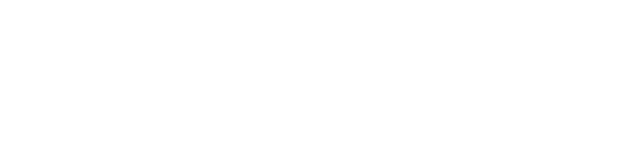
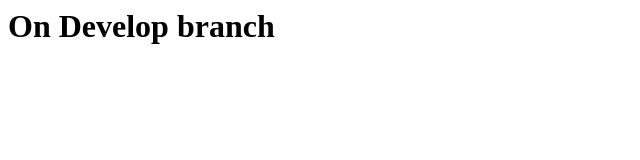
Before and after one commit to Romko775/frontend-lessons, a plain HTML site: page lessons/lesson4/index.html in a window 1280 px wide. Shown: the whole page, without its empty margins (0-640 px from the left). Drawn offline with Linux system fonts and the light colour scheme.

Commit message:
added header

```diff
--- a/lessons/lesson4/index.html
+++ b/lessons/lesson4/index.html
@@ -3,6 +3,6 @@
         <title>Lesson 4</title>
     </head>
     <body>
-
+        <h1>On Develop branch</h1>
     </body>
 </html>
```
